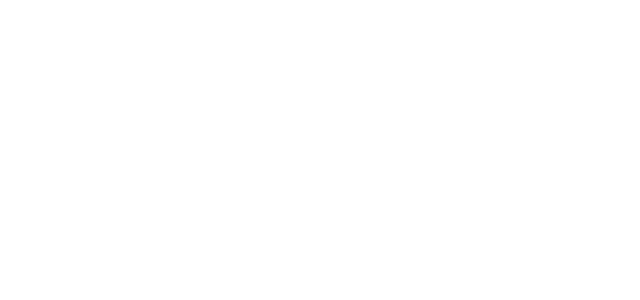
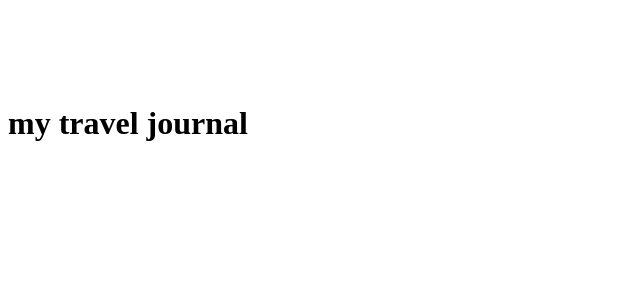
Before and after one commit to Mo2ns/React-journey, a React (Vite) app in the folder Travel-Journal/: page / in a window 1280 px wide. Shown: the top 300 px of the page, without its empty margins (0-640 px from the left). Built offline with nearby package versions, Linux system fonts and the light colour scheme.

Commit message:
Adding Header

```diff
--- a/Travel-Journal/src/App.jsx
+++ b/Travel-Journal/src/App.jsx
@@ -1,9 +1,9 @@
-
+import Header from "./components/Header"
 
 function App() {
   return (
     <>
-
+      <Header />
     </>
   )
 }
--- a/Travel-Journal/src/components/Header.jsx
+++ b/Travel-Journal/src/components/Header.jsx
@@ -0,0 +1,10 @@
+export default function Header() {
+    return (
+        <>
+            <header>
+                <img src="../images/globe.png" alt="Globe icon" />
+                <h1>my travel journal</h1>
+            </header>
+        </>
+    )
+}
```
